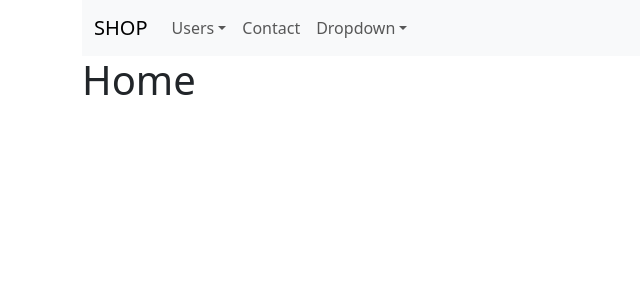
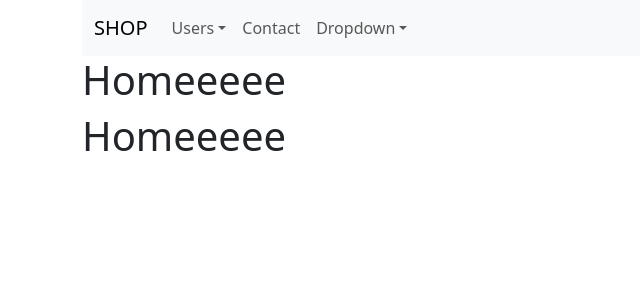
Before and after one commit to Oexcision/Frontend-Repo, a React (Vite) app: page / in a window 1280 px wide. Shown: the top 300 px of the page, without its empty margins (0-640 px from the left). Built offline with nearby package versions, Linux system fonts and the light colour scheme.

Commit message:
Second commit

```diff
--- a/src/pages/Home.jsx
+++ b/src/pages/Home.jsx
@@ -1,5 +1,12 @@
 const Home = () => {
-    return <h1>Home</h1>;
+    return(
+      <>
+        <h1>Homeeeee</h1>
+        <h1>Homeeeee</h1>
+      </>
+
+    );
+
   };
 
   export default Home;
```
